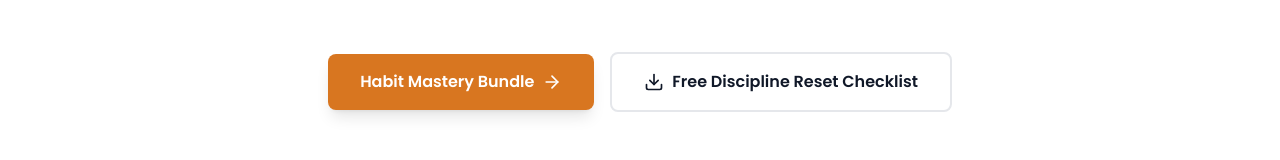
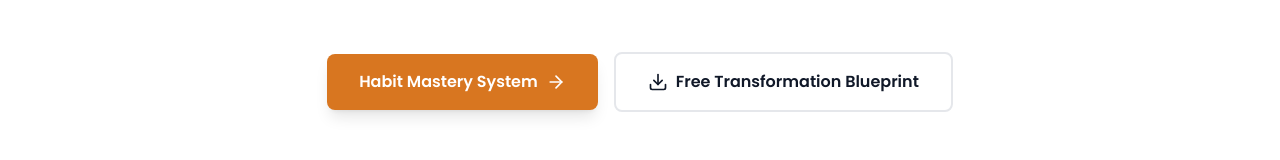
Before and after one commit to ashish-yadv/livelifesuccessfull, a Next.js app: page / in a window 1280 px wide. Shown: the part 505-665 px from the top of the page. Built offline with nearby package versions, Linux system fonts and the light colour scheme.

Commit message:
changed product redirect

```diff
--- a/src/app/page.tsx
+++ b/src/app/page.tsx
@@ -30,7 +30,8 @@ export default function Home() {
 
   const handleDownloadGuide = () => {
     // setShowForm('lead');         // NOTE: Enable this when using "Forms" to collect data.
-    window.open("https://livelifesuccessfull.gumroad.com/l/sskxcg", "_blank")
+    // window.open("https://livelifesuccessfull.gumroad.com/l/the-discipline-reset-checklist", "_blank")
+    window.open("https://livelifesuccessfull.gumroad.com/l/30-day-habit-transformation-blueprint-free-version", "_blank")
   };
 
   // const handleFormSubmit = (data: { name: string; email: string }) => {
--- a/src/components/HeroSection.tsx
+++ b/src/components/HeroSection.tsx
@@ -42,7 +42,7 @@ export function HeroSection({ onGetStarted, onDownloadGuide }: HeroSectionProps)
               className="w-full sm:w-auto group px-8 py-4 bg-[#D87620] hover:bg-[#FE8D2A] text-white rounded-lg transition-all duration-300 flex items-center justify-center space-x-2 shadow-lg hover:shadow-xl cursor-pointer"
             >
               <span className="font-semibold">
-                Habit Mastery Bundle
+                Habit Mastery System
               </span>
               <ArrowRight className="w-5 h-5 group-hover:translate-x-1 transition-transform" />
             </button>
@@ -53,7 +53,8 @@ export function HeroSection({ onGetStarted, onDownloadGuide }: HeroSectionProps)
             >
               <Download className="w-5 h-5" />
               <span className="font-semibold">
-                Free Discipline Reset Checklist
+                {/* Free Discipline Reset Checklist */}
+                Free Transformation Blueprint
               </span>
             </button>
           </div>
--- a/src/components/PricingSection.tsx
+++ b/src/components/PricingSection.tsx
@@ -24,7 +24,7 @@ export function PricingSection({ onGetStarted }: PricingSectionProps) {
         {/* Section Header */}
         <div className="text-center max-w-3xl mx-auto mb-16 sm:mb-20">
           <h2 className="font-semibold text-4xl sm:text-5xl lg:text-6xl mb-6 leading-[1.2]">
-            Simple Pricing.
+            Simple Investment.
             <br />
             <span className="text-[#FE8D2A]">Lifetime Value.</span>
           </h2>
@@ -46,12 +46,12 @@ export function PricingSection({ onGetStarted }: PricingSectionProps) {
             <div className="bg-gradient-to-br from-gray-50 to-white dark:from-gray-900 dark:to-gray-800 rounded-3xl border-2 border-[#d4af37] p-6 sm:p-12 shadow-2xl">
               {/* Header */}
               <div className="text-center mb-8 pb-8 border-b border-gray-200 dark:border-gray-800">
-                <h3 className="font-semibold text-3xl mb-4">Habit Mastery Bundle</h3>
+                <h3 className="font-semibold text-3xl mb-4">Habit Mastery System</h3>
                 <div className="flex items-end justify-center gap-2 mb-2">
                   <span className="text-gray-400 line-through">$199</span>
-                  <span className="text-6xl text-[#FE8D2A]">$32</span>
+                  <span className="text-6xl text-[#FE8D2A]">$27</span>
                 </div>
-                <p className="text-gray-600 dark:text-gray-400"> • One-time payment • Lifetime access</p>
+                <p className="text-gray-600 dark:text-gray-400"> • One-time investment • Lifetime access</p>
               </div>
 
               {/* Features */}
@@ -103,7 +103,7 @@ export function PricingSection({ onGetStarted }: PricingSectionProps) {
               <div className="font-medium text-sm text-gray-600 dark:text-gray-400">Online Courses</div>
             </div>
             <div className="p-4 bg-[#FE8D2A] text-white rounded-xl">
-              <div className="font-medium text-2xl mb-1">$32</div>
+              <div className="font-medium text-2xl mb-1">$27</div>
               <div className="font-medium text-sm">This Complete System</div>
             </div>
           </div>
```
